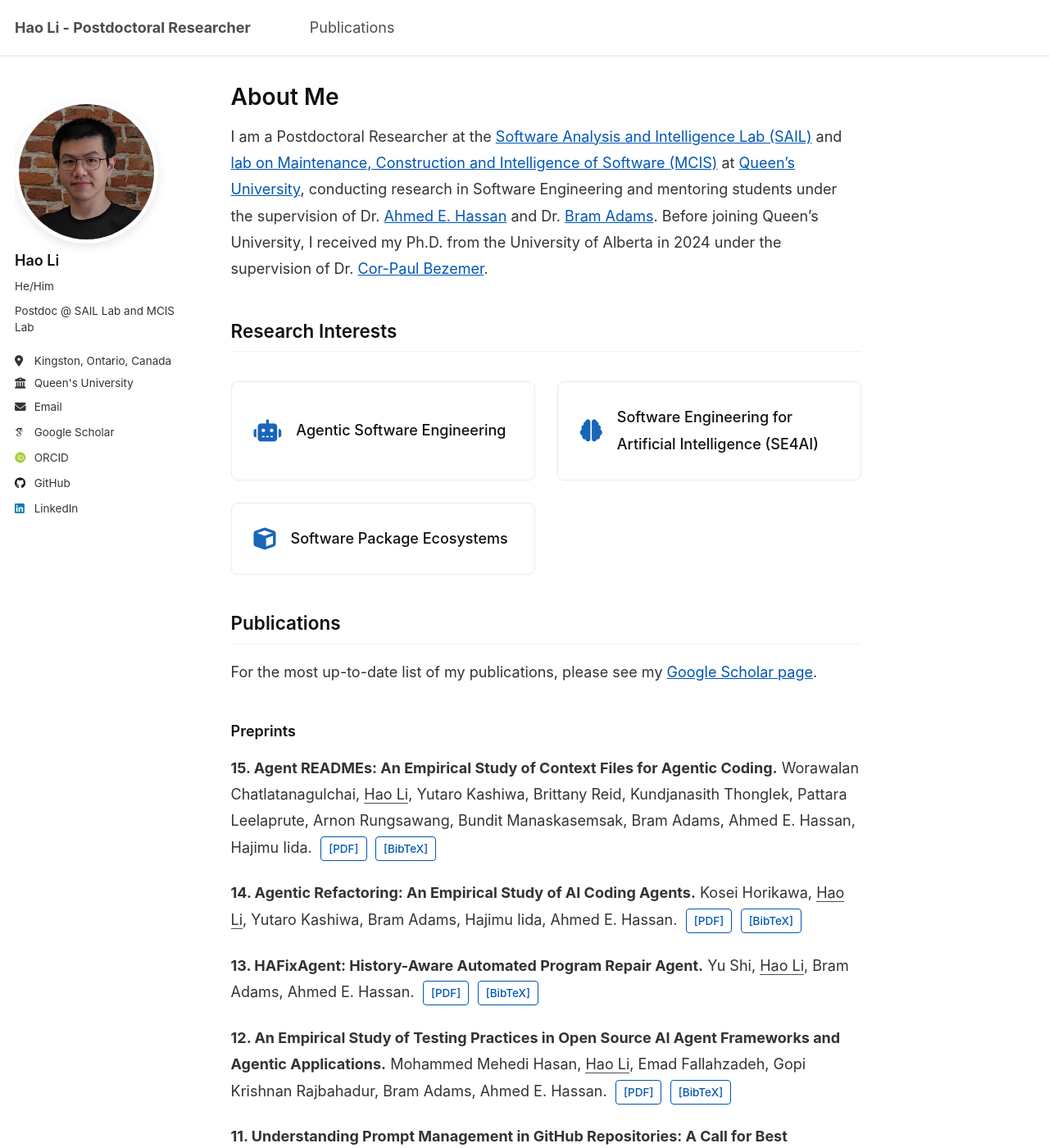
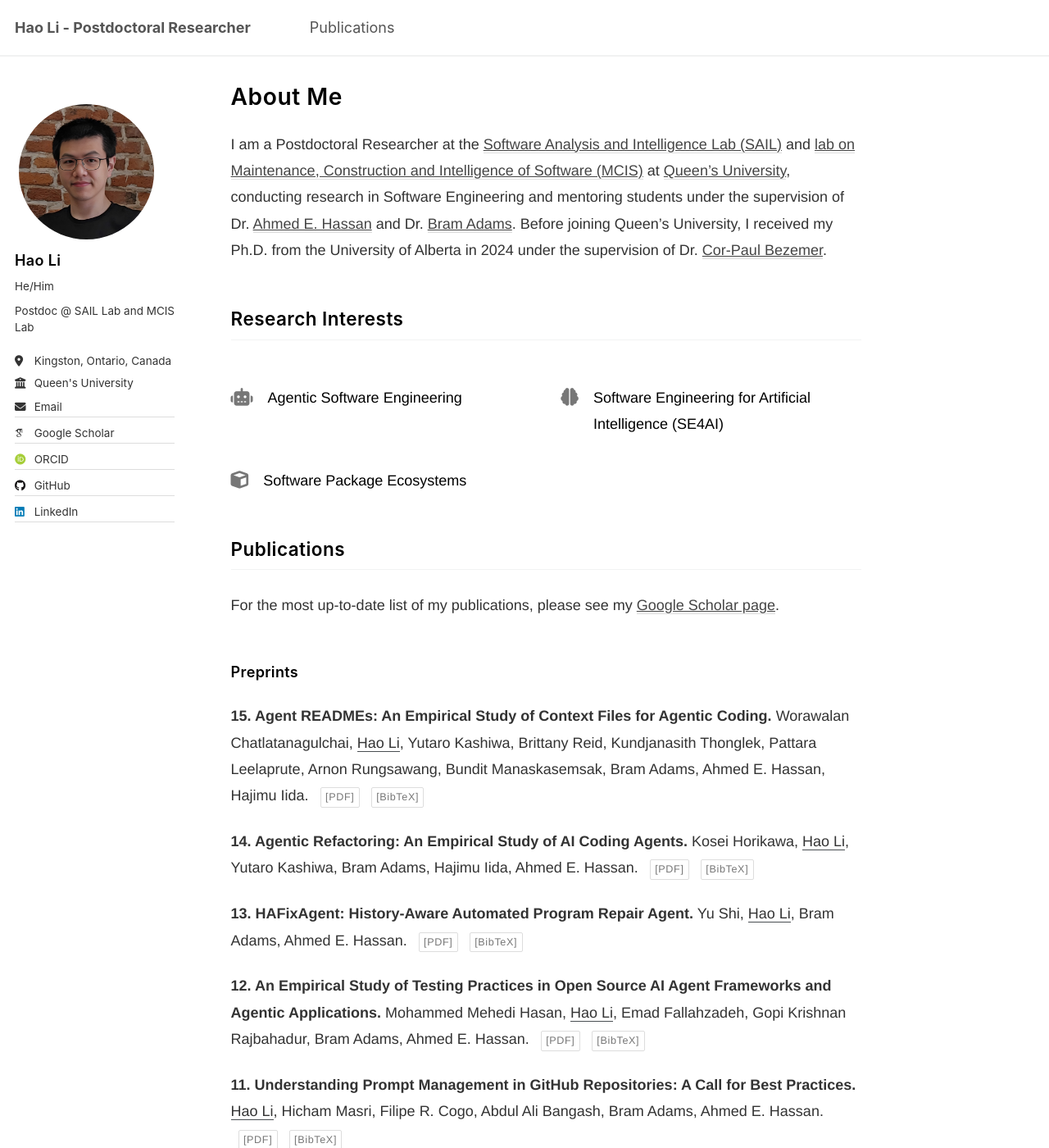
Before and after one commit to Leo-LiHao/Leo-LiHao.github.io, a Jekyll site: the page built from _pages/about.md, in a window 1280 px wide and 1400 px high. Shown: the whole window at 82% size. Built offline with Jekyll 4.4.1, drawn with Linux system fonts in a browser that asks for light colours; some web fonts are replaced.

Commit message:
migrating style

```diff
--- a/_sass/_custom-enhancements.scss
+++ b/_sass/_custom-enhancements.scss
@@ -1,12 +1,26 @@
-/* Custom styling for enhanced visual appeal - Professional & Simple */
+/* Custom styling for enhanced visual appeal - Japanese / MUJI Style */
+
+/* Variables for MUJI Palette */
+$muji-bg: #ffffff;
+/* Pure White */
+$muji-text: #333333;
+/* Soft Black */
+$muji-grey: #777777;
+/* Neutral Grey */
+$muji-light-grey: #f2f2f2;
+/* Light Grey for subtle backgrounds */
+$muji-accent: #7F0019;
+/* MUJI Red - Deep, muted red */
 
 /* General Body & Typography */
 body,
 .page__content {
-  font-family: "Inter", -apple-system, BlinkMacSystemFont, "Segoe UI", Roboto, "Helvetica Neue", Arial, sans-serif;
+  font-family: "Helvetica Neue", Helvetica, Arial, "Inter", sans-serif;
+  /* Clean, standard sans-serif */
   line-height: 1.8;
-  color: #333333;
-  background-color: #ffffff;
+  color: $muji-text;
+  background-color: $muji-bg;
+  font-weight: 400;
 }
 
 h1,
@@ -15,120 +29,164 @@ h3,
 h4,
 h5,
 h6 {
-  color: #111111;
+  color: #000000;
   font-weight: 600;
-  margin-top: 2.5rem;
-  margin-bottom: 1rem;
+  /* Slightly bolder but not heavy */
+  margin-top: 3rem;
+  margin-bottom: 1.5rem;
+  letter-spacing: 0.02em;
+  /* Slight breathing room */
 }
 
-/* Research areas styling - Simplified */
+/* Research areas styling - Minimalist Grid */
 .research-areas {
   display: grid;
   grid-template-columns: repeat(auto-fit, minmax(250px, 1fr));
-  gap: 1.5rem;
-  margin: 2rem 0;
+  gap: 2rem;
+  /* More whitespace */
+  margin: 3rem 0;
 }
 
 .research-item {
-  background: #ffffff;
-  color: #333333;
-  padding: 1.5rem;
-  border: 1px solid #eaeaea;
-  border-radius: 8px;
+  background: transparent;
+  /* No background */
+  color: $muji-text;
+  padding: 0;
+  /* Remove padding to align with text */
+  border: none;
+  /* No border */
+  border-radius: 0;
   display: flex;
-  align-items: center;
+  align-items: flex-start;
+  /* Align to top */
   gap: 1rem;
-  transition: all 0.2s ease;
-  min-height: 80px;
+  transition: opacity 0.2s ease;
+  min-height: auto;
 }
 
 .research-item:hover {
-  border-color: #0056b3;
-  box-shadow: 0 4px 12px rgba(0, 0, 0, 0.05);
-  transform: translateY(-2px);
+  border-color: transparent;
+  box-shadow: none;
+  transform: none;
+  opacity: 0.7;
+  /* Subtle hover effect */
 }
 
 .research-item i {
-  font-size: 1.5rem;
-  color: #0056b3;
-  /* Professional Blue */
-  opacity: 0.9;
+  font-size: 1.2rem;
+  color: $muji-grey;
+  /* Grey icons instead of blue */
+  margin-top: 0.3rem;
+  /* Align with text */
 }
 
 .research-item strong {
   font-size: 1rem;
   font-weight: 500;
-  color: #111;
+  color: #000;
 }
 
 /* Enhanced publication styling */
 .publications-section h3 {
-  border-bottom: 2px solid #eaeaea;
+  border-bottom: 1px solid #e0e0e0;
+  /* Thinner, lighter line */
   padding-bottom: 0.5rem;
-  margin-top: 3rem;
-  font-size: 1.4rem;
+  margin-top: 4rem;
+  font-size: 1.3rem;
+  color: #000;
 }
 
 /* Profile enhancement */
 .author__avatar img {
   border: none;
-  box-shadow: 0 4px 12px rgba(0, 0, 0, 0.1);
+  box-shadow: none;
+  /* Remove shadow for flat look */
+  border-radius: 50%;
+  /* Keep circular */
 }
 
 /* Link styling improvements */
 a {
-  color: #0056b3;
+  color: #444;
+  /* Dark grey links */
   text-decoration: none;
-  transition: color 0.2s ease;
+  border-bottom: 1px solid #ddd;
+  /* Subtle underline */
+  transition: all 0.2s ease;
 }
 
 a:hover {
-  color: #003d80;
-  text-decoration: underline;
+  color: $muji-accent;
+  /* MUJI Red on hover */
+  border-bottom-color: $muji-accent;
+  text-decoration: none;
 }
 
-/* Enhanced button styling for PDF/BibTeX links - Minimalist */
+/* Enhanced button styling for PDF/BibTeX links - Minimalist Text */
 a[href$=".pdf"],
 a[href$=".bib"] {
   display: inline-block;
   background: transparent;
-  color: #0056b3;
-  padding: 0.1rem 0.5rem;
-  border: 1px solid #0056b3;
-  border-radius: 4px;
-  margin-left: 0.3rem;
-  font-size: 0.75rem;
-  font-weight: 500;
+  color: $muji-grey;
+  padding: 0 0.3rem;
+  border: 1px solid #ddd;
+  border-radius: 2px;
+  /* Slightly rounded */
+  margin-left: 0.5rem;
+  font-size: 0.7rem;
+  font-weight: 400;
   text-decoration: none;
   transition: all 0.2s ease;
   box-shadow: none;
+  letter-spacing: 0.05em;
 }
 
 a[href$=".pdf"]:hover,
 a[href$=".bib"]:hover {
-  background: #0056b3;
-  color: white;
+  background: transparent;
+  color: $muji-accent;
+  border-color: $muji-accent;
   text-decoration: none;
 }
 
 /* List styling */
+.page__content ul,
+.page__content ol {
+  padding-left: 1.2rem;
+  color: $muji-text;
+}
+
 .page__content li {
-  margin-bottom: 0.8rem;
+  margin-bottom: 0.5rem;
 }
 
 /* Responsive design improvements */
 @media (max-width: 768px) {
   .research-areas {
     grid-template-columns: 1fr;
+    gap: 1.5rem;
   }
 
   .research-item {
-    padding: 1rem;
+    padding: 0;
   }
 }
 
 /* Navigation & Header tweaks */
 .masthead {
-  border-bottom: 1px solid #eaeaea;
+  border-bottom: 1px solid #f0f0f0;
+  /* Very subtle divider */
   box-shadow: none;
+  background-color: rgba(255, 255, 255, 0.95);
 }
+
+.masthead a {
+  color: #555;
+  border-bottom: none;
+  /* No underline in nav */
+}
+
+.masthead a:hover {
+  color: #000;
+  border-bottom: none;
+}
```
